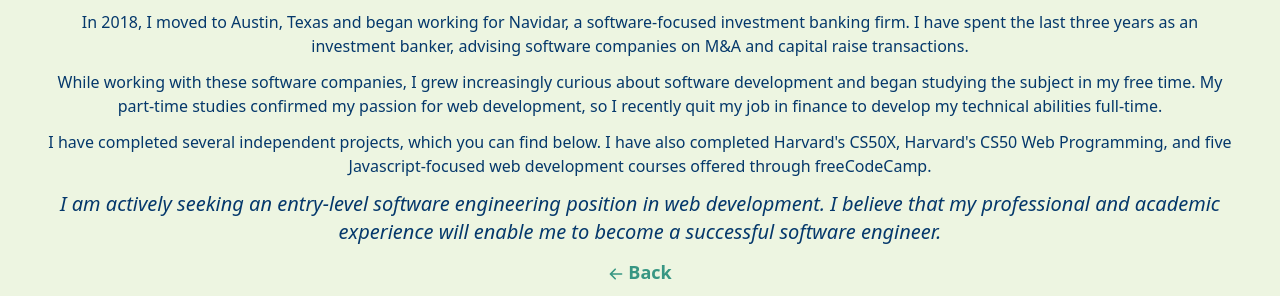
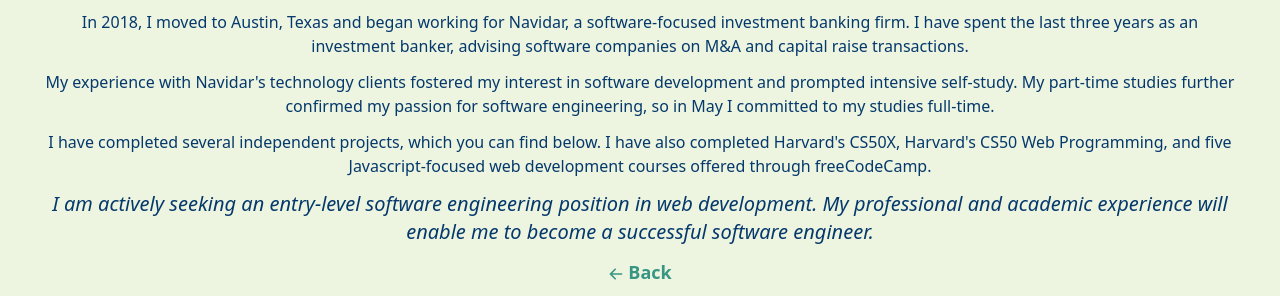
Before and after one commit to Jberry1218/developer-portfolio, a React (Create React App) app: page / in a window 1280 px wide. Both pictures are taken after a click on the button "Learn more about me". Shown: the part 214-510 px from the top of the page. Built offline with nearby package versions, Linux system fonts and the light colour scheme; what tailwind-hamburgers would draw is missing.

Commit message:
Update resume and About Me

```diff
--- a/src/components/About.js
+++ b/src/components/About.js
@@ -64,12 +64,14 @@
                         <p className="leading-6 mb-3">
                         After college, I spent two years as a product / data analyst at Plymouth Rock, a Boston-based auto and home insurance company.</p>
                         <p className="leading-6 mb-3">
-                        In 2018, I moved to Austin, Texas and began working for Navidar, a software-focused investment banking firm. I have spent the last three years as an investment banker, advising software companies on M&A and capital raise transactions. </p>
+                        In 2018, I moved to Austin, Texas and began working for Navidar, a software-focused investment banking firm.
+                        I have spent the last three years as an investment banker, advising software companies on M&A and capital raise transactions. </p>
                         <p className="leading-6 mb-3">
-                        While working with these software companies, I grew increasingly curious about software development and began studying the subject in my free time. My part-time studies confirmed my passion for web development, so I recently quit my job in finance to develop my technical abilities full-time.</p>
+                        My experience with Navidar's technology clients fostered my interest in software development and prompted intensive self-study.
+                        My part-time studies further confirmed my passion for software engineering, so in May I committed to my studies full-time.</p>
                         <p className="leading-6 mb-3">
                         I have completed several independent projects, which you can find below. I have also completed Harvard's CS50X, Harvard's CS50 Web Programming, and five Javascript-focused web development courses offered through freeCodeCamp.</p>
-                        <h4 className="text-xl mb-3 font-medium italic">I am actively seeking an entry-level software engineering position in web development. I believe that my professional and academic experience will enable me to become a successful software engineer.</h4>
+                        <h4 className="text-xl mb-3 font-medium italic">I am actively seeking an entry-level software engineering position in web development. My professional and academic experience will enable me to become a successful software engineer.</h4>
                         <button
                             class="text-lg font-bold text-deep-green"
                             onClick={() => this.changeView()}
```
Also changed, not shown: 1 other file (tests, documents, lock files or other folders).
